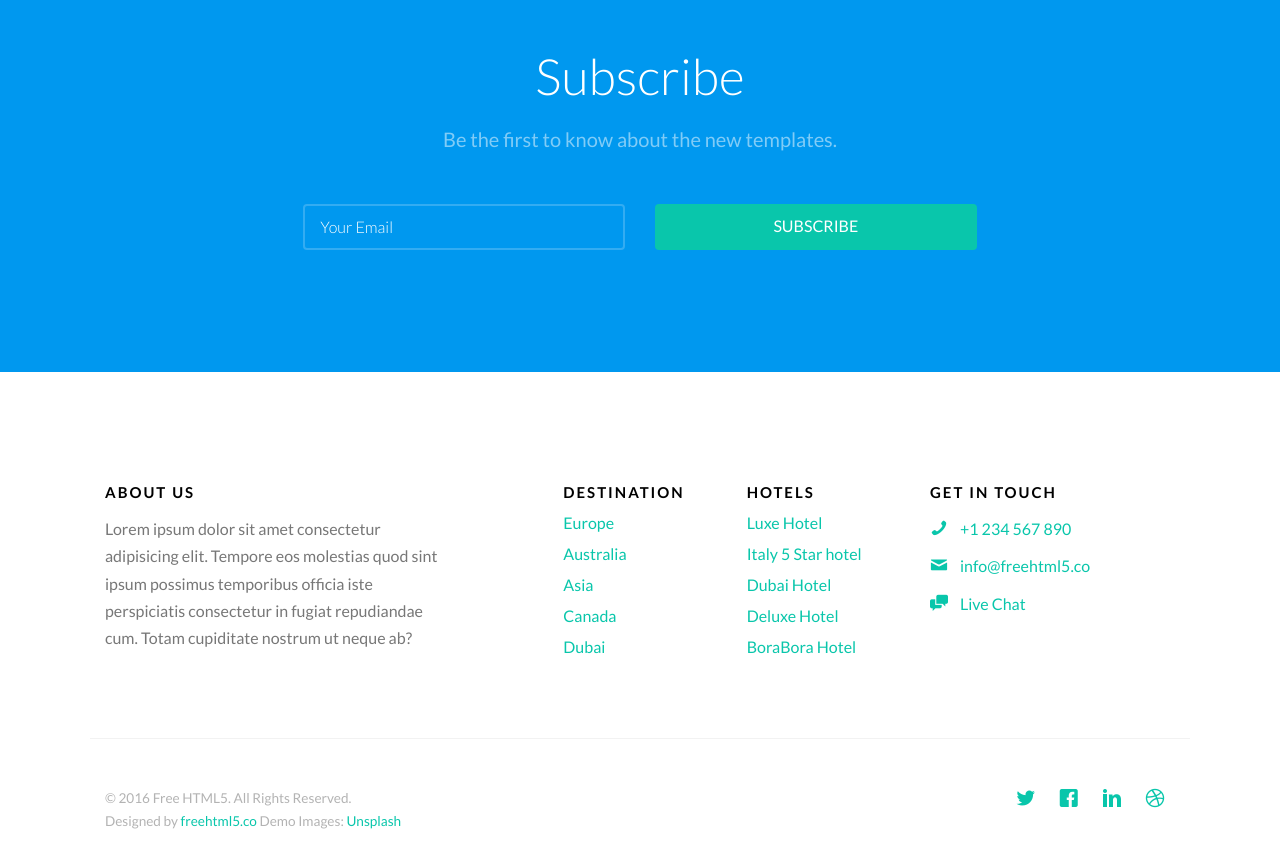
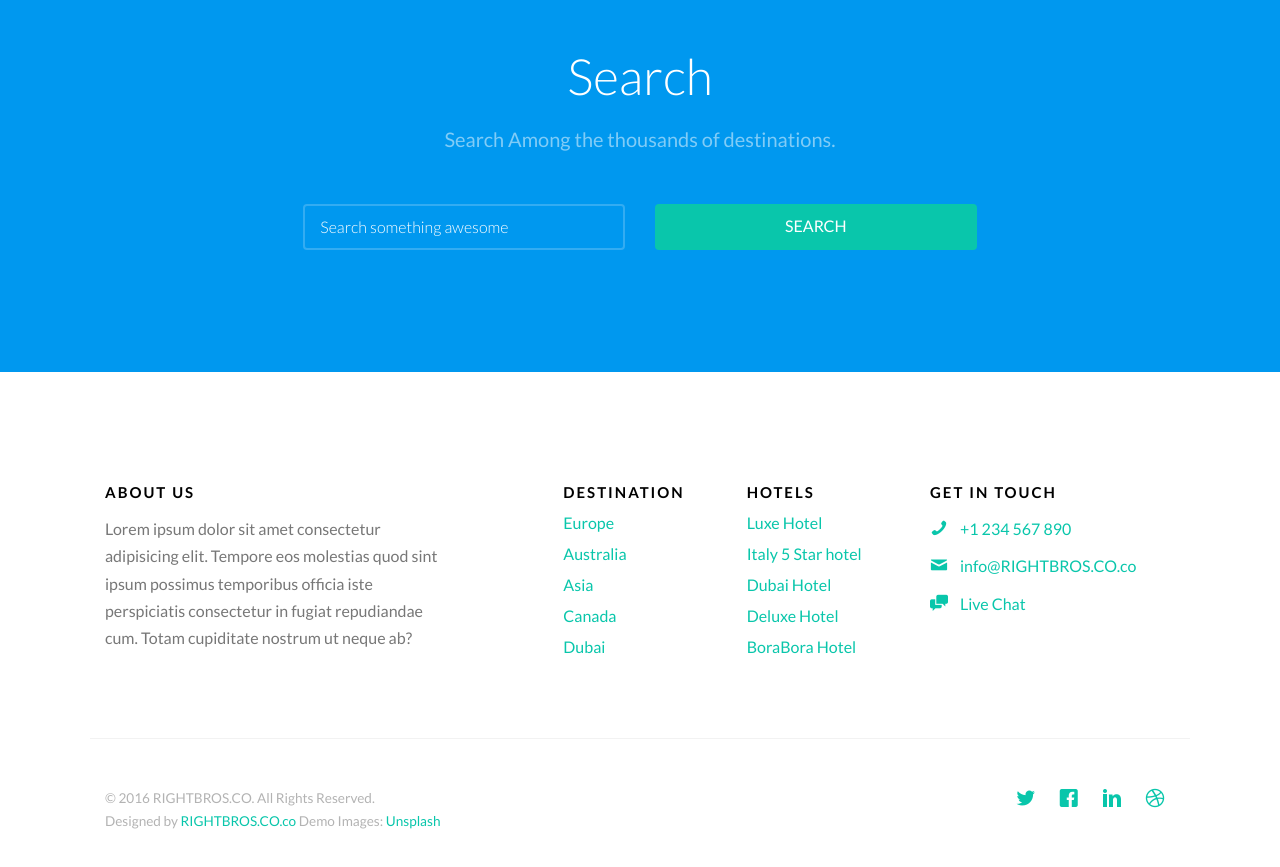
Before and after one commit to RIGHTBROS/traveler-theme, a plain HTML site: page pricing.html in a window 1280 px wide. Shown: the part 3080-3947 px from the top of the page. Drawn offline with Linux system fonts and the light colour scheme; files whose address does not match are found by name.

Commit message:
Something Changed

```diff
--- a/pricing.html
+++ b/pricing.html
@@ -1,18 +1,18 @@
 <!DOCTYPE HTML>
 <!--
-	Traveler by freehtml5.co
+	Traveler by RIGHTBROS.CO.co
 	Twitter: http://twitter.com/fh5co
-	URL: http://freehtml5.co
+	URL: http://RIGHTBROS.CO.co
 -->
 <html>
 	<head>
 	<meta charset="utf-8">
 	<meta http-equiv="X-UA-Compatible" content="IE=edge">
-	<title>Traveler &mdash; Free Website Template, Free HTML5 Template by FreeHTML5.co</title>
+	<title>Traveler &mdash; e, RIGHTBROS.CO Template by RIGHTBROS.CO.co</title>
 	<meta name="viewport" content="width=device-width, initial-scale=1">
-	<meta name="description" content="Free HTML5 Website Template by FreeHTML5.co" />
-	<meta name="keywords" content="free website templates, free html5, free template, free bootstrap, free website template, html5, css3, mobile first, responsive" />
-	<meta name="author" content="FreeHTML5.co" />
+	<meta name="description" content="RIGHTBROS.CO Website Template by RIGHTBROS.CO.co" />
+	<meta name="keywords" content="es, RIGHTBROS.CO, free template, free bootstrap, e, html5, css3, mobile first, responsive" />
+	<meta name="author" content="RIGHTBROS.CO.co" />
 
   	<!-- Facebook and Twitter integration -->
 	<meta property="og:title" content=""/>
@@ -216,8 +216,8 @@
 		<div class="gtco-container">
 			<div class="row animate-box">
 				<div class="col-md-8 col-md-offset-2 text-center gtco-heading">
-					<h2>Subscribe</h2>
-					<p>Be the first to know about the new templates.</p>
+					<h2>Search </h2>
+					<p>Search Among the thousands of destinations.</p>
 				</div>
 			</div>
 			<div class="row animate-box">
@@ -226,11 +226,11 @@
 						<div class="col-md-6 col-sm-6">
 							<div class="form-group">
 								<label for="email" class="sr-only">Email</label>
-								<input type="email" class="form-control" id="email" placeholder="Your Email">
+								<input type="email" class="form-control" id="email" placeholder="Search something awesome">
 							</div>
 						</div>
 						<div class="col-md-6 col-sm-6">
-							<button type="submit" class="btn btn-default btn-block">Subscribe</button>
+							<button type="submit" class="btn btn-default btn-block">Search</button>
 						</div>
 					</form>
 				</div>
@@ -280,7 +280,7 @@
 						<h3>Get In Touch</h3>
 						<ul class="gtco-quick-contact">
 							<li><a href="#"><i class="icon-phone"></i> +1 234 567 890</a></li>
-							<li><a href="#"><i class="icon-mail2"></i> info@freehtml5.co</a></li>
+							<li><a href="#"><i class="icon-mail2"></i> info@RIGHTBROS.CO.co</a></li>
 							<li><a href="#"><i class="icon-chat"></i> Live Chat</a></li>
 						</ul>
 					</div>
@@ -291,8 +291,8 @@
 			<div class="row copyright">
 				<div class="col-md-12">
 					<p class="pull-left">
-						<small class="block">&copy; 2016 Free HTML5. All Rights Reserved.</small>
-						<small class="block">Designed by <a href="https://freehtml5.co/" target="_blank">freehtml5.co</a> Demo Images: <a href="http://unsplash.com/" target="_blank">Unsplash</a></small>
+						<small class="block">&copy; 2016 RIGHTBROS.CO. All Rights Reserved.</small>
+						<small class="block">Designed by <a href="https://RIGHTBROS.CO.co/" target="_blank">RIGHTBROS.CO.co</a> Demo Images: <a href="http://unsplash.com/" target="_blank">Unsplash</a></small>
 					</p>
 					<p class="pull-right">
 						<ul class="gtco-social-icons pull-right">
```
Also changed, not shown: contact.html (+10 -10 lines), destination.html (+13 -13 lines), index.html (+5 -5 lines).
